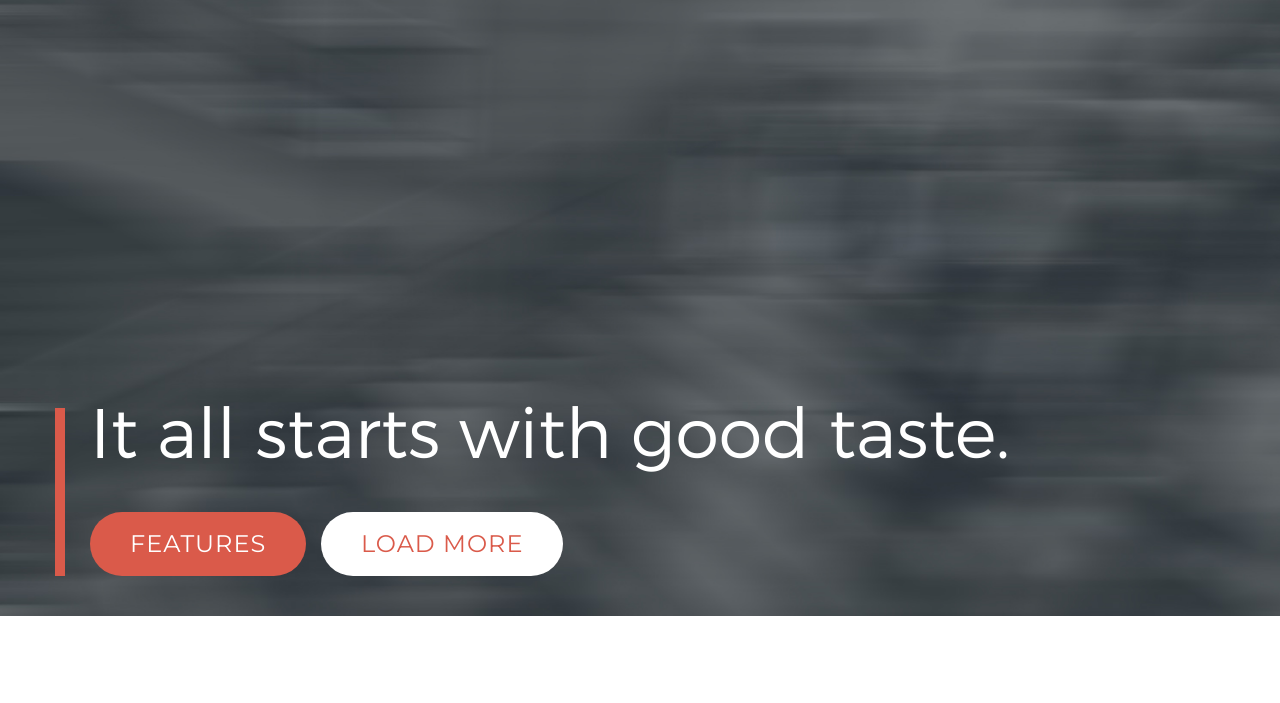
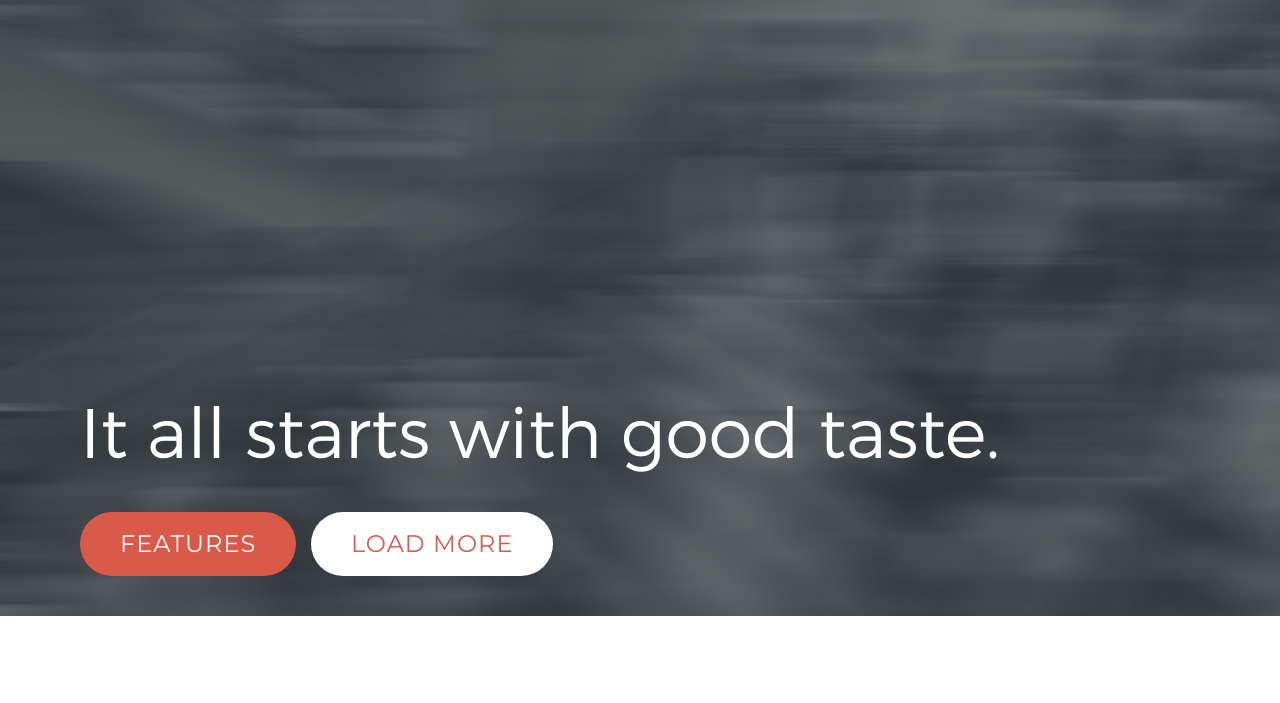
Before and after one commit to civproductions/civproductions, a plain HTML site: page index.html in a window 1280 px wide. Shown: the part 97-800 px from the top of the page. Drawn offline with Linux system fonts and the light colour scheme.

Commit message:
Update custom.css

```diff
--- a/css/custom.css
+++ b/css/custom.css
@@ -346,7 +346,7 @@ section.banner {
     color: #fff;
 }
 .banner-caption {
-    border-left: 10px solid #da5a4a;
+    /*border-left: 10px solid #da5a4a;*/
     padding: 0 25px 0 25px;
 }
 .banner-caption h3{
```
